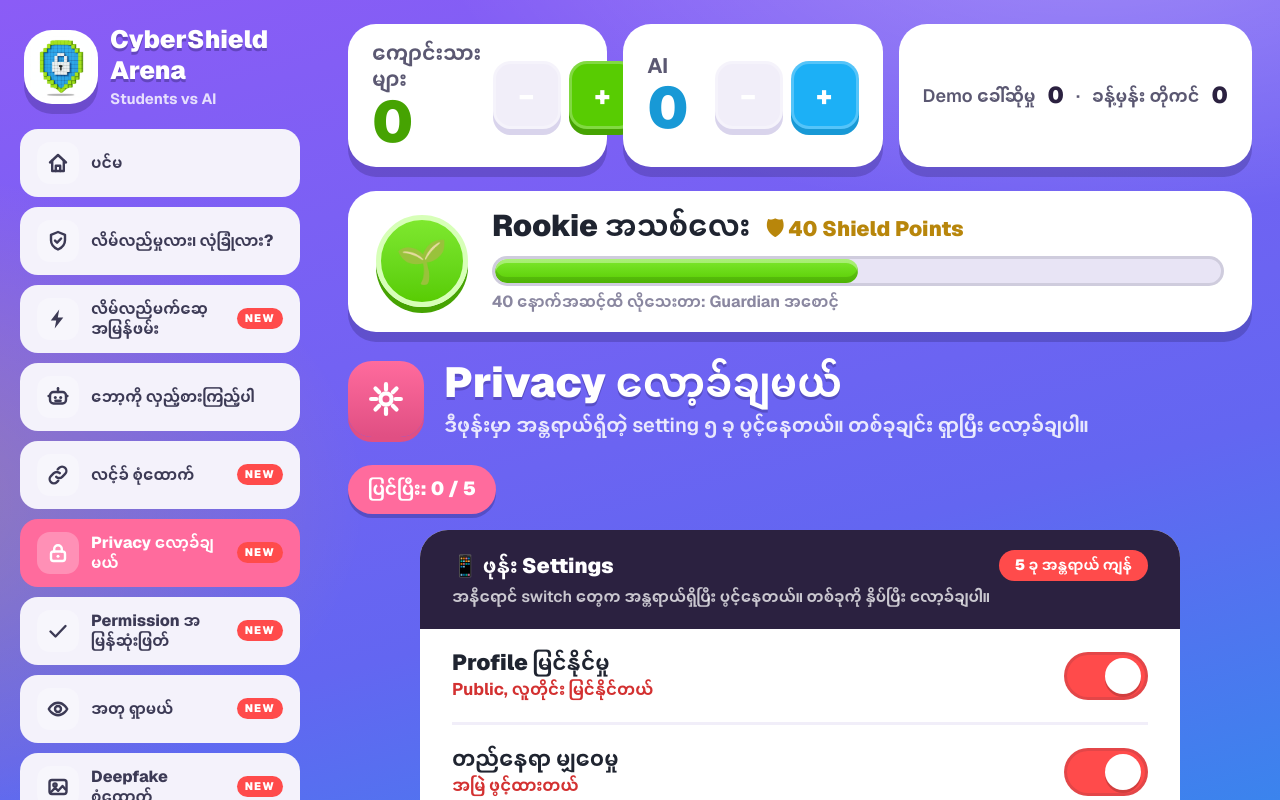
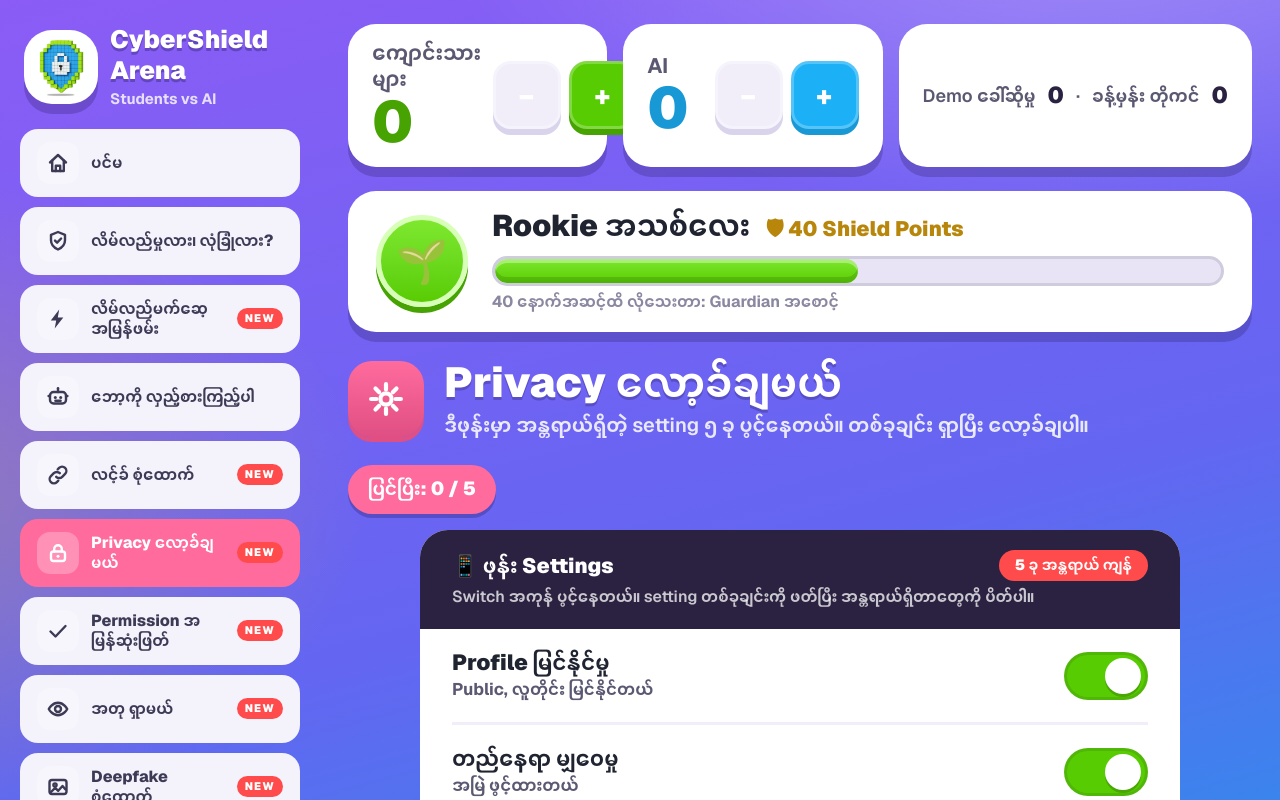
Before and after one commit to heinminthantt/arena, a Next.js app: page / in a window 1280 px wide. Both pictures are taken after a click on the button "Privacy လော့ခ်ချမယ်". Shown: the top 800 px of the page. Built offline with nearby package versions, Linux system fonts and the light colour scheme.

Commit message:
Privacy Lockdown: all switches start on and green, no colour hints - player must read and switch off the risky ones

```diff
--- a/src/app/bright.css
+++ b/src/app/bright.css
@@ -275,9 +275,9 @@
   box-shadow: 0 3px 0 rgba(0, 0, 0, 0.18);
   transition: left 0.18s ease;
 }
-.pv-switch-on { background: #ff4b4b; }
+.pv-switch-on { background: #58cc02; }
 .pv-switch-on::after { left: 38px; }
-.pv-switch-off { background: #58cc02; }
+.pv-switch-off { background: #ff4b4b; }
 
 /* Timer bar */
 .pv-timer {
--- a/src/components/games/Privacy.tsx
+++ b/src/components/games/Privacy.tsx
@@ -11,16 +11,25 @@ const RISKY_COUNT = PRIVACY_SETTINGS.filter(s => s.risky).length;
 export default function PrivacyGame({ ctx }: { ctx: GameCtx }) {
   const { lang, t } = ctx;
   const [fixed, setFixed] = useState<Set<number>>(new Set());
+  const [safeOff, setSafeOff] = useState<Set<number>>(new Set());
   const [lesson, setLesson] = useState<number | null>(null);
   const [done, setDone] = useState(false);
   const finished = useRef(false);
 
-  const reset = () => { setFixed(new Set()); setLesson(null); setDone(false); finished.current = false; };
+  const reset = () => { setFixed(new Set()); setSafeOff(new Set()); setLesson(null); setDone(false); finished.current = false; };
 
   const tap = (i: number) => {
     const s = PRIVACY_SETTINGS[i];
     setLesson(i);
-    if (!s.risky || fixed.has(i) || done) return;
+    if (!s.risky) {
+      /* Safe settings toggle freely: switching one off is a mistake, not a fix,
+         and tapping again switches it back on. */
+      const nextOff = new Set(safeOff);
+      if (nextOff.has(i)) nextOff.delete(i); else nextOff.add(i);
+      setSafeOff(nextOff);
+      return;
+    }
+    if (fixed.has(i) || done) return;
     const next = new Set(fixed);
     next.add(i);
     setFixed(next);
@@ -50,20 +59,23 @@ export default function PrivacyGame({ ctx }: { ctx: GameCtx }) {
               </span>
             </div>
             <p className="mt-1 text-[16px] font-semibold text-white/75">
-              {pick(lang, "Red switches are risky and on. Tap one to lock it down.",
-                "အနီရောင် switch တွေက အန္တရာယ်ရှိပြီး ပွင့်နေတယ်။ တစ်ခုကို နှိပ်ပြီး လော့ခ်ချပါ။")}
+              {pick(lang, "Every switch is on. Read each setting, and switch off the ones that put you at risk.",
+                "Switch အကုန် ပွင့်နေတယ်။ setting တစ်ခုချင်းကို ဖတ်ပြီး အန္တရာယ်ရှိတာတွေကို ပိတ်ပါ။")}
             </p>
           </div>
           <div className="flex flex-col divide-y-[3px] divide-[#f1eef9] px-5 sm:px-8">
             {PRIVACY_SETTINGS.map((s, i) => {
               const isFixed = fixed.has(i);
-              const on = s.risky && !isFixed;
+              const isSafeOff = !s.risky && safeOff.has(i);
+              const on = !isFixed && !isSafeOff;
               return (
                 <div key={i} className="flex items-center gap-3 py-5 sm:gap-5">
                   <div className="min-w-0 flex-1">
                     <div className="text-[22px] font-black leading-tight">{pick(lang, s.nameEn, s.nameMy)}</div>
-                    <div className={`text-[17px] font-bold ${on ? "text-[#d33131]" : "text-[#46a302]"}`}>
-                      {isFixed || !s.risky ? pick(lang, s.fixEn, s.fixMy) : pick(lang, s.stateEn, s.stateMy)}
+                    <div className={`text-[17px] font-bold ${isFixed ? "text-[#46a302]" : "text-[#5b5872]"}`}>
+                      {isFixed ? pick(lang, s.fixEn, s.fixMy)
+                        : isSafeOff ? pick(lang, "Off", "ပိတ်ထားတယ်")
+                        : pick(lang, s.stateEn, s.stateMy)}
                       {isFixed ? " ✓" : ""}
                     </div>
                   </div>
```
